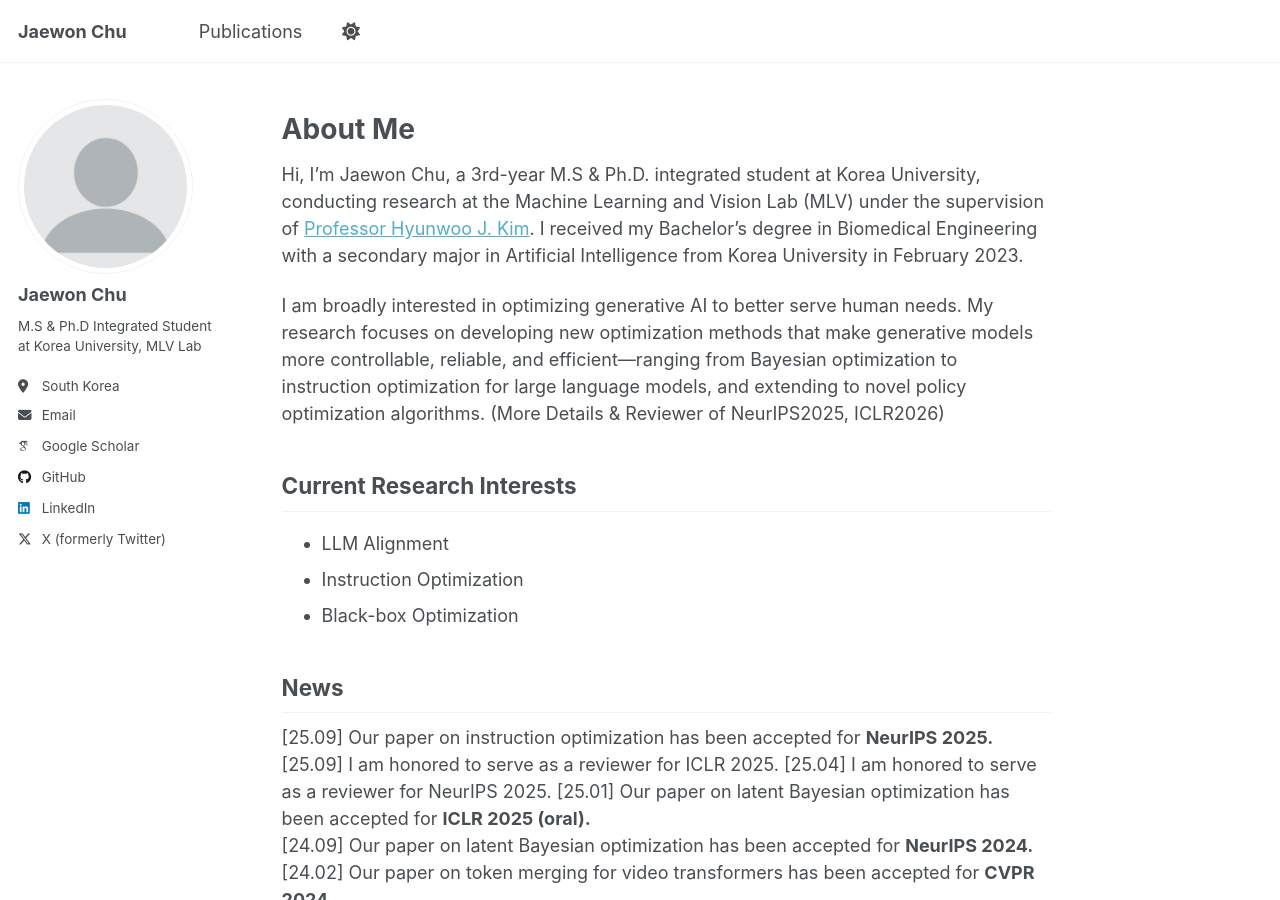
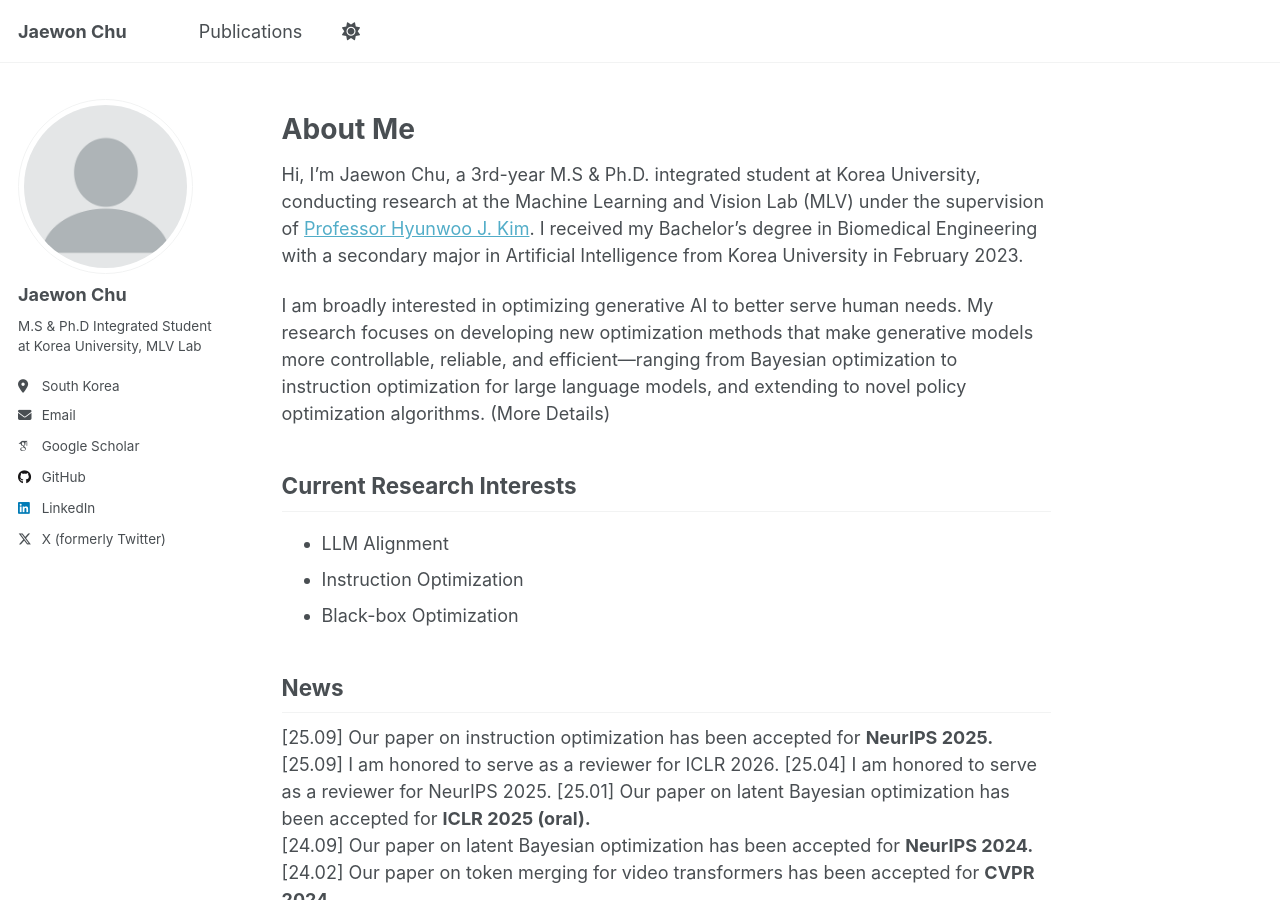
Before and after one commit to jaewonchu/jaewonchu.github.io, a Jekyll site: the page built from _pages/about.md, in a window 1280 px wide and 900 px high. Built offline with Jekyll 4.4.1, drawn with Linux system fonts in a browser that asks for light colours; some web fonts are replaced; a script that is not in the unit is left out.

Commit message:
Modification

```diff
--- a/_pages/about.md
+++ b/_pages/about.md
@@ -10,7 +10,7 @@ About Me
 ======
 Hi, I’m Jaewon Chu, a 3rd-year M.S & Ph.D. integrated student at Korea University, conducting research at the Machine Learning and Vision Lab (MLV) under the supervision of [Professor Hyunwoo J. Kim](https://www.hyunwoojkim.com/). I received my Bachelor’s degree in Biomedical Engineering with a secondary major in Artificial Intelligence from Korea University in February 2023.
 
-I am broadly interested in optimizing generative AI to better serve human needs. My research focuses on developing new optimization methods that make generative models more controllable, reliable, and efficient—ranging from Bayesian optimization to instruction optimization for large language models, and extending to novel policy optimization algorithms. (More Details & Reviewer of NeurIPS2025, ICLR2026)
+I am broadly interested in optimizing generative AI to better serve human needs. My research focuses on developing new optimization methods that make generative models more controllable, reliable, and efficient—ranging from Bayesian optimization to instruction optimization for large language models, and extending to novel policy optimization algorithms. (More Details)
 
 Current Research Interests
 ------
@@ -21,7 +21,7 @@ Current Research Interests
 News
 ------
 [25.09] Our paper on instruction optimization has been accepted for **NeurIPS 2025.**<br>
-[25.09] I am honored to serve as a reviewer for ICLR 2025.
+[25.09] I am honored to serve as a reviewer for ICLR 2026.
 [25.04] I am honored to serve as a reviewer for NeurIPS 2025.
 [25.01] Our paper on latent Bayesian optimization has been accepted for **ICLR 2025 (oral).**<br>
 [24.09] Our paper on latent Bayesian optimization has been accepted for **NeurIPS 2024.**<br>
```
